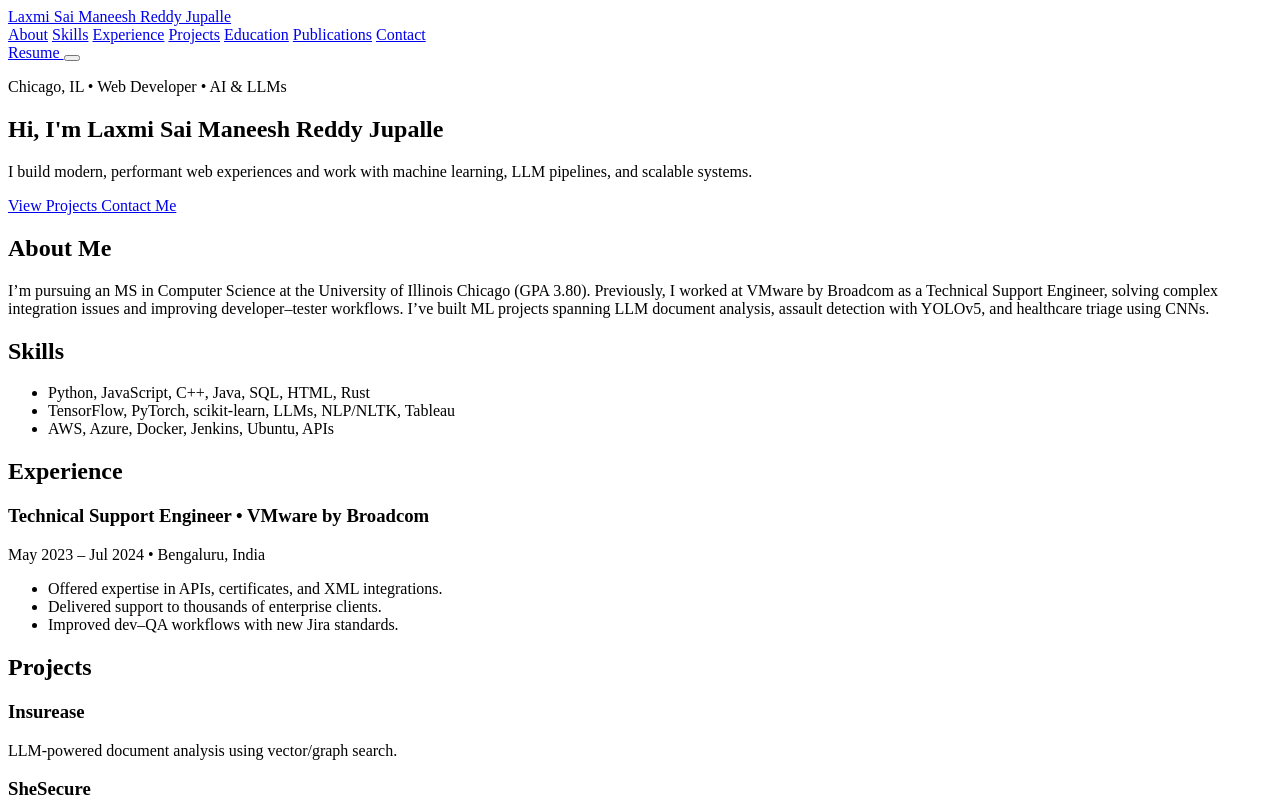
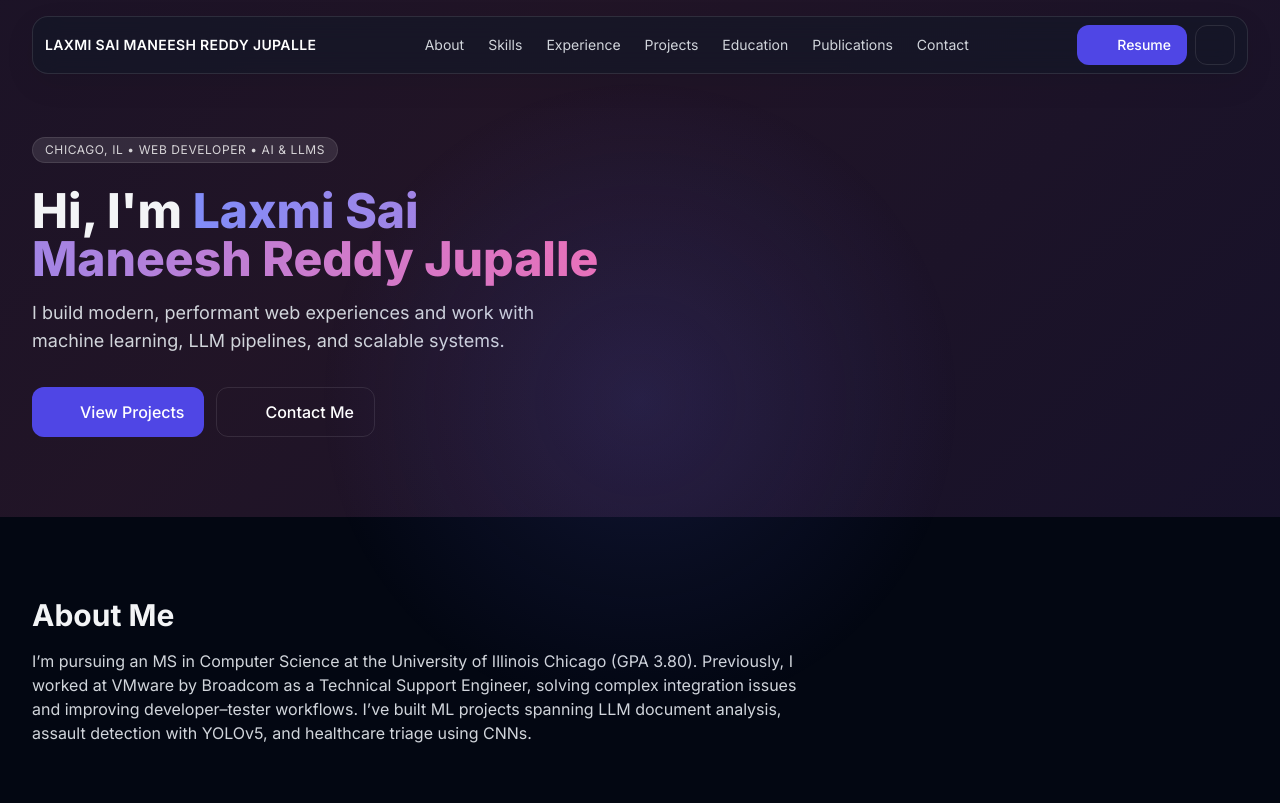
Before and after one commit to ManeeshJupalle/Portfolio, a plain HTML site: page index.html in a window 1280 px wide. Shown: the top 803 px of the page. Drawn offline with nearby package versions, Linux system fonts and the light colour scheme.

Commit message:
Update index.html

```diff
--- a/index.html
+++ b/index.html
@@ -1,4 +1,97 @@
+<!DOCTYPE html>
+<html lang="en">
+<head>
+  <meta charset="UTF-8" />
+  <meta name="viewport" content="width=device-width, initial-scale=1" />
+  <title>Laxmi Sai Maneesh Reddy Jupalle – Portfolio</title>
+  <meta name="description" content="Portfolio of Laxmi Sai Maneesh Reddy Jupalle – Web Developer • AI & LLMs • Chicago" />
+  <meta property="og:title" content="Laxmi Sai Maneesh Reddy Jupalle – Portfolio" />
+  <meta property="og:description" content="Web Developer • AI & LLMs • Projects, Experience, Education, Publications, and Contact." />
+  <meta property="og:type" content="website" />
+  <meta name="theme-color" content="#0b1020" />
 
+  <link rel="preconnect" href="https://fonts.googleapis.com" />
+  <link rel="preconnect" href="https://fonts.gstatic.com" crossorigin />
+  <link href="https://fonts.googleapis.com/css2?family=Inter:wght@300;400;500;600;700;800;900&display=swap" rel="stylesheet" />
+  <script src="https://cdn.tailwindcss.com"></script>
+
+  <script>
+    tailwind.config = {
+      darkMode: 'class',
+      theme: {
+        extend: {
+          fontFamily: { sans: ['Inter','ui-sans-serif','system-ui'] },
+          colors: {
+            brand: {
+              50:'#eef2ff',100:'#e0e7ff',200:'#c7d2fe',300:'#a5b4fc',400:'#818cf8',
+              500:'#6366f1',600:'#4f46e5',700:'#4338ca',800:'#3730a3',900:'#312e81'
+            }
+          },
+          boxShadow: { soft:'0 10px 30px rgba(0,0,0,0.08)' }
+        }
+      }
+    }
+  </script>
+
+  <link href="https://unpkg.com/aos@2.3.1/dist/aos.css" rel="stylesheet" />
+  <script type="module" defer src="https://unpkg.com/lucide@latest"></script>
+
+  <style>
+    html {
+      scroll-behavior: smooth;
+      scroll-padding-top: var(--header-height, 100px);
+    }
+
+    body::before {
+      content: '';
+      position: fixed;
+      top: 0; left: 0;
+      width: 100%; height: 100%;
+      pointer-events: none;
+      z-index: 100;
+      background: radial-gradient(
+        circle 400px at var(--x, 50%) var(--y, 50%),
+        rgba(99, 102, 241, 0.15),
+        transparent 80%
+      );
+      transition: background .1s ease-out;
+    }
+
+    @keyframes gradient-animation {
+      0% { background-position: 0% 50%; }
+      50% { background-position: 100% 50%; }
+      100% { background-position: 0% 50%; }
+    }
+    .gradient-hero {
+      background: linear-gradient(-45deg, #4f46e520, #f472b620, #312e8130, #6366f130);
+      background-size: 400% 400%;
+      animation: gradient-animation 20s ease infinite;
+    }
+
+    .glass {
+      backdrop-filter: blur(12px);
+      background: rgba(255,255,255,.65);
+      transition: transform 0.3s ease, box-shadow 0.3s ease, border-color 0.3s ease;
+    }
+    .dark .glass { background: rgba(17,24,39,.55); }
+
+    .interactive-card:hover {
+        transform: translateY(-4px);
+        box-shadow: 0 20px 40px rgba(0,0,0,0.1);
+    }
+
+    :focus-visible {
+        outline: none;
+        box-shadow: 0 0 0 3px rgba(99, 102, 241, 0.6);
+    }
+
+    #home {
+      padding-top: calc(var(--header-height, 88px) + 3rem);
+    }
+  </style>
+</head>
+
+<body class="dark bg-gray-950 text-gray-100 font-sans antialiased">
 
   <!-- Header -->
   <header id="mainHeader" class="fixed top-0 left-0 right-0 z-50 transition-all duration-300 ease-in-out">
@@ -29,7 +122,7 @@
     </div>
   </header>
 
-  <!-- Hero -->
+  <!-- Hero (single clean version) -->
   <section id="home" class="pb-20 gradient-hero relative overflow-hidden">
     <div class="mx-auto max-w-7xl px-4 sm:px-6 lg:px-8">
       <div class="grid lg:grid-cols-2 items-center gap-10">
```
